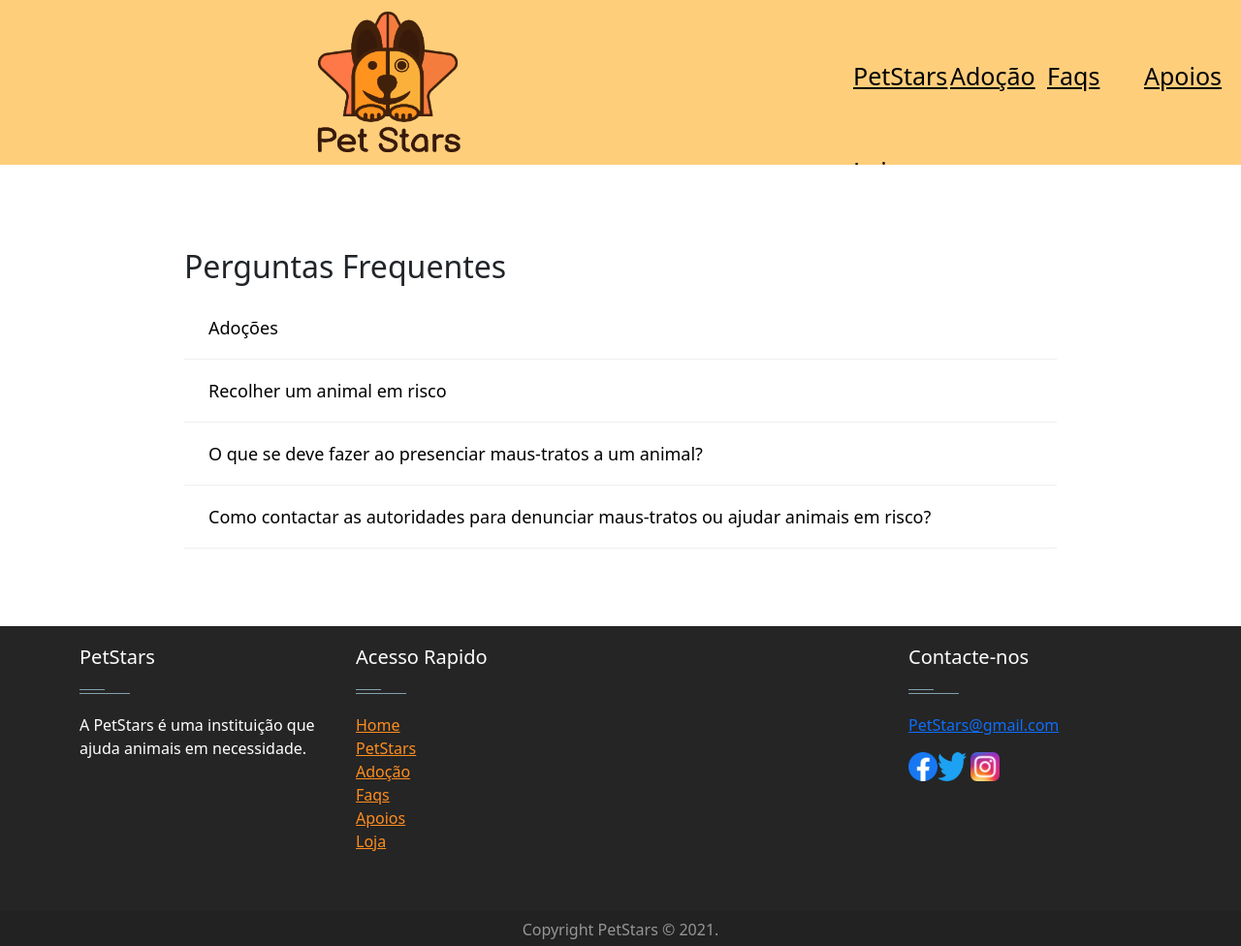
After one commit to DamiaoGranada/PetStars, a Laravel app: page /faq in a window 1280 px wide. The commit adds this page. Shown: the whole page at 97% size. Run offline with Laravel 8, Linux system fonts and the light colour scheme; some libraries are stand-ins or nearby versions.

Commit message:
adicionados faq

```diff
--- a/app/Http/Controllers/PageController.php
+++ b/app/Http/Controllers/PageController.php
@@ -22,4 +22,8 @@ class PageController extends Controller
         return view('gm.adocao')->with('menuOption', 'B');
     }
 
+    public function faq(){
+        return view('gm.faq')->with('menuOption', 'D');
+    }
+
 }
--- /dev/null
+++ b/public/css/faq.css
@@ -0,0 +1,71 @@
+/*--------------------------------------------------------------
+# F.A.Q
+--------------------------------------------------------------*/
+
+.faq {
+    padding: 60px 0;
+}
+
+.faq .faq-list {
+    padding: 0;
+    list-style: none;
+}
+
+.faq .faq-list li {
+    border-bottom: 1px solid #f1eeef;
+    margin-bottom: 20px;
+    padding-bottom: 20px;
+}
+
+.faq .faq-list .question {
+    display: block;
+    position: relative;
+    font-family: #e43c5c;
+    font-size: 18px;
+    line-height: 24px;
+    font-weight: 400;
+    padding-left: 25px;
+    cursor: pointer;
+    color: #d01d3f;
+    transition: 0.3s;
+}
+
+.faq .faq-list i {
+    font-size: 16px;
+    position: absolute;
+    left: 0;
+    top: -2px;
+}
+
+.faq .faq-list p {
+    margin-bottom: 0;
+    padding: 10px 0 0 25px;
+}
+
+.faq .faq-list .icon-show {
+    display: none;
+}
+
+.faq .faq-list .collapsed {
+    color: black;
+}
+
+.faq .faq-list .collapsed:hover {
+    color: #e43c5c;
+}
+
+.faq .faq-list .collapsed .icon-show {
+    display: inline-block;
+    transition: 0.6s;
+}
+
+.faq .faq-list .collapsed .icon-close {
+    display: none;
+    transition: 0.6s;
+}
+
+@media (min-width: 1280px) {
+    .faq .container {
+        padding: 0 120px;
+    }
+}
--- a/resources/views/gm/Home.blade.php
+++ b/resources/views/gm/Home.blade.php
@@ -23,7 +23,7 @@
 
         <div class=" col-4 text-center">
 
-        <img  class="imagens rounded-circle align-middle" src="../fotos/cat.jpg" alt="">
+        <img  class="imagens rounded-circle align-middle" src="fotos/cat.jpg" alt="">
 
         <p>ja foram adotados</p>
 
@@ -35,7 +35,7 @@
 
         <div class="col-4 text-center">
 
-        <img  class="imagens rounded-circle align-middle" src="../fotos/cão.jpg" alt="">
+        <img  class="imagens rounded-circle align-middle" src="fotos/cao.jpg" alt="">
 
         <p>ja foram adotados</p>
 
@@ -47,7 +47,7 @@
 
         <div class=" col-4 text-center">
 
-        <img  class="imagens rounded-circle align-middle" src="../fotos/bird.jpg" alt="">
+        <img  class="imagens rounded-circle align-middle" src="fotos/bird.jpg" alt="">
 
         <p>ja foram adotados</p>
 
--- /dev/null
+++ b/resources/views/gm/faq.blade.php
@@ -0,0 +1,112 @@
+@extends('master')
+
+@section('title', 'Perguntas Frequentes')
+
+@section('content')
+<body>
+<link rel="stylesheet" href="{{asset('css/faq.css')}}">
+<link href="https://cdn.jsdelivr.net/npm/bootstrap@5.1.3/dist/css/bootstrap.min.css " rel="stylesheet " integrity="sha384-1BmE4kWBq78iYhFldvKuhfTAU6auU8tT94WrHftjDbrCEXSU1oBoqyl2QvZ6jIW3 " crossorigin="anonymous ">
+    <script src="https://cdn.jsdelivr.net/npm/bootstrap@5.1.3/dist/js/bootstrap.bundle.min.js " integrity="sha384-ka7Sk0Gln4gmtz2MlQnikT1wXgYsOg+OMhuP+IlRH9sENBO0LRn5q+8nbTov4+1p " crossorigin="anonymous "></script>
+ <!-- ======= F.A.Q ======= -->
+ <section id="faq" class="faq">
+        <div class="container">
+
+            <div class="section-title">
+                <h2>Perguntas Frequentes</h2>
+                <br>
+            </div>
+
+            <ul class="faq-list">
+
+                <li>
+                    <div data-bs-toggle="collapse" class="collapsed question" href="#faq1">Adoções <i class="bi bi-chevron-down icon-show"></i><i class="bi bi-chevron-up icon-close"></i></div>
+                    <div id="faq1" class="collapse" data-bs-parent=".faq-list">
+                        <p>
+                            A PetStars tem animais para adoção que se encontram a viver nas instalações da associação e tem animais em famílias de acolhimento temporário.
+                            <br> As adoções têm que ser pensadas com calma e com responsabilidade. Um animal não é um brinquedo descartável.
+                            <br> A PetStars tem algumas regras, nomeadamente:
+                            <br><br>
+                            <ul>
+                                <li>
+                                    O possível adotante tem que vir conhecer a associação e os nossos patudos.
+                                </li>
+                                <li>
+                                    Depois, deve passear o animal em questão, ou vários para decidir com qual se relaciona melhor.
+                                </li>
+                                <li>
+                                    Criados os laços e decidido o animal a adotar, os voluntários irão conhecer o futuro lar do patudo e verificar as condições de alojamento e manutenção do animal.
+                                </li>
+                                <li>
+                                    No momento da entrega do patudo, o adotante tem que preencher o termo de responsabilidade para “Adoção de animais de companhia”.
+                                </li>
+                                <li>
+                                    O animal adotado ficará à experiência cerca de 1 a 2 semanas e serão trocados feedbacks entre a associação e os futuros adotantes. Após esse tempo e consolidada a adoção, é feita a transferência de nome no chip.
+                                </li>
+                            </ul>
+                        </p>
+                    </div>
+                </li>
+
+                <li>
+                    <div data-bs-toggle="collapse" href="#faq2" class="collapsed question">Recolher um animal em risco <i class="bi bi-chevron-down icon-show"></i><i class="bi bi-chevron-up icon-close"></i></div>
+                    <div id="faq2" class="collapse" data-bs-parent=".faq-list">
+                        <p>
+                            Se encontrou um animal abandonado deve contactar o Centro de Recolha Oficial (CRO) do Município em que se encontra o animal. Os CRO têm a responsabilidade legal de recolher, prestar cuidados médico-veterinários, desparasitar, esterilizar, albergar e alimentar
+                            o animal, até este ser adotado.
+                            <br> Não desista de contactar as autoridades competentes: você pode ser a única esperança para salvar a vida desse animal!
+                        </p>
+                    </div>
+                </li>
+
+                <li>
+                    <div data-bs-toggle="collapse" href="#faq3" class="collapsed question">
+                        O que se deve fazer ao presenciar maus-tratos a um animal? <i class="bi bi-chevron-down icon-show"></i><i class="bi bi-chevron-up icon-close"></i></div>
+                    <div id="faq3" class="collapse" data-bs-parent=".faq-list">
+                        <p>
+                            Os maus tratos a animais são punidos pela Lei n.º 8/2017, publicada no Diário da República a 3 de março de 2017. É fundamental denunciar situações de abandono, maus tratos, negligência ou risco.
+                            <br> Sempre que conhecer ou testemunhar alguma destas situações, saiba que compete às autoridades garantir que não aconteçam, assegurando a fiscalização e o cumprimento das normas legais vigentes de protecção dos animais.
+                            <br>Se conhecer algum caso em que algum animal esteja a ser mantido de forma que lhe seja prejudicial num qualquer espaço, ou que não esteja a receber os cuidados elementares para que o seu bem-estar seja garantido, ou que
+                            tenha sido abandonado (e em que possua elementos acerca de quem o abandonou e das circunstâncias em que foi abandonado), ou que tenha sido ou esteja a ser vítima de maus-tratos por parte de alguém (seja o detentor do animal
+                            ou não), proceda da seguinte maneira:
+                            <br><br>
+                            <ul>
+                                <li>
+                                    Em casos urgentes, peça a presença e assistência imediata da autoridade policial da área (PSP ou GNR).
+                                </li>
+                                <li>
+                                    Se o caso for grave mas se não for necessário pedir a colaboração imediata da autoridade policial no local, opte por ligar directamente para a esquadra da Polícia Municipal (se existir na área), da PSP ou posto da GNR da área, explicando a situação e
+                                    pedindo à autoridade policial que compareça no local e que proceda de acordo com o que a lei prevê para o caso específico denunciado.
+                                </li>
+                                <li>
+                                    As autoridades policiais podem também pedir a colaboração do Médico Veterinário Municipal, da Direcção Regional de Agricultura da área (autoridade veterinária regional) ou da Direcção Geral de Veterinária (autoridade veterinária nacional).
+                                </li>
+                            </ul>
+                            <br> Qualquer destas autoridades pode receber directamente uma queixa, embora seja sempre aconselhável apresentar queixas às autoridades policiais e veterinárias locais.
+                        </p>
+                    </div>
+                </li>
+
+                <li>
+                    <div data-bs-toggle="collapse" href="#faq4" class="collapsed question">Como contactar as autoridades para denunciar maus-tratos ou ajudar animais em risco? <i class="bi bi-chevron-down icon-show"></i><i class="bi bi-chevron-up icon-close"></i></div>
+                    <div id="faq4" class="collapse" data-bs-parent=".faq-list">
+                        <p>
+                            A PSP criou o email <a href="mailto:defesanimal@psp.pt">efesanimal@psp.pt</a> para denúncias de maus tratos a animais.
+                            <br> As denúncias à PSP podem também ser feitas para o número de telefone 217 654 242.
+                            <br> A GNR criou o SEPNA - Serviço da Protecção da Natureza e do Ambiente, um serviço através do qual se pode contactar directamente as autoridades que poderão agir em casos de abandono, maus tratos ou outros flagelos contra
+                            os animais ou a natureza.
+                            <br> Podem ser efectuadas denúncias por <a href="mailto:sepna@gnr.pt.">email</a>
+                            <br> Através deste <a href=" https://www.gnr.pt/ambiente.aspx ">formulário online</a>
+                            <br> Através do atendimento telefónico SOS Ambiente e Território, disponível 24 horas por dia durante todo o ano: 808 200 520
+                            <br> No posto de GNR mais próximo ou através dos contactos
+                            <a href="https://www.gnr.pt/contactos.aspx ">listados</a>
+                        </p>
+                    </div>
+                </li>
+            </ul>
+        </div>
+    </section>
+    <!-- ======= END F.A.Q ======= -->
+
+</body>
+
+@endsection
--- a/resources/views/layout/partials/navbar.blade.php
+++ b/resources/views/layout/partials/navbar.blade.php
@@ -9,7 +9,7 @@
         <div class="navesq @if ($menuOption=='I') active @endif">
         <li><a href="#"> PetStars </a></li>
         <li class="@if ($menuOption=='B') active @endif"><a href="{{route('gm.adocao')}}"> Adoção </a></li>
-        <li><a href=""> Faqs </a></li>
+        <li class="@if ($menuOption=='D') active @endif"><a href="{{route('gm.faq')}}"> Faqs </a></li>
         <li class="@if ($menuOption=='C') active @endif"><a href="{{route('gm.apoios')}}"> Apoios </a></li>
         <li><a href="#"> Loja </a></li>
         </div>
--- a/routes/web.php
+++ b/routes/web.php
@@ -21,3 +21,5 @@ Route::get('/Home', [PageController::class,'Home'])->name('gm.Home');
 Route::get('/apoios', [PageController::class,'apoios'])->name('gm.apoios');
 
 Route::get('/adocao', [PageController::class,'adocao'])->name('gm.adocao');
+
+Route::get('/faq', [PageController::class,'faq'])->name('gm.faq');
```
